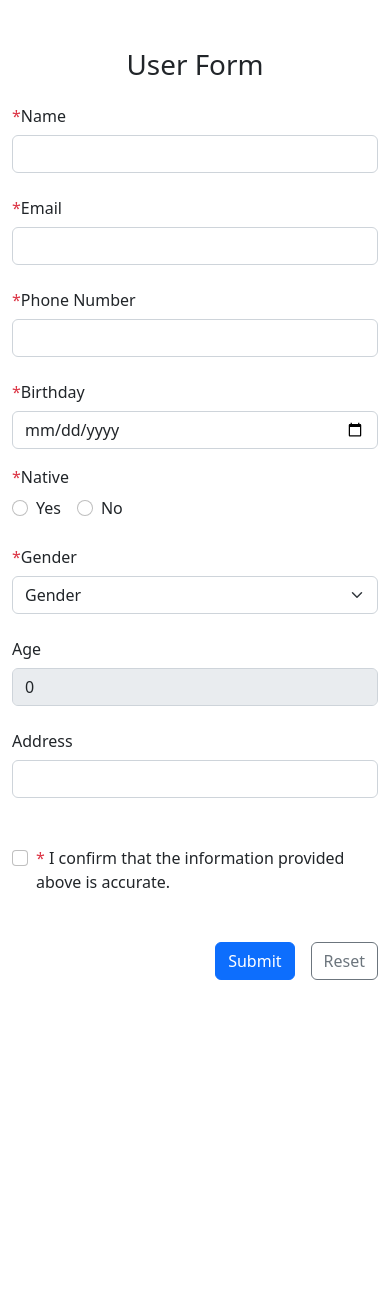
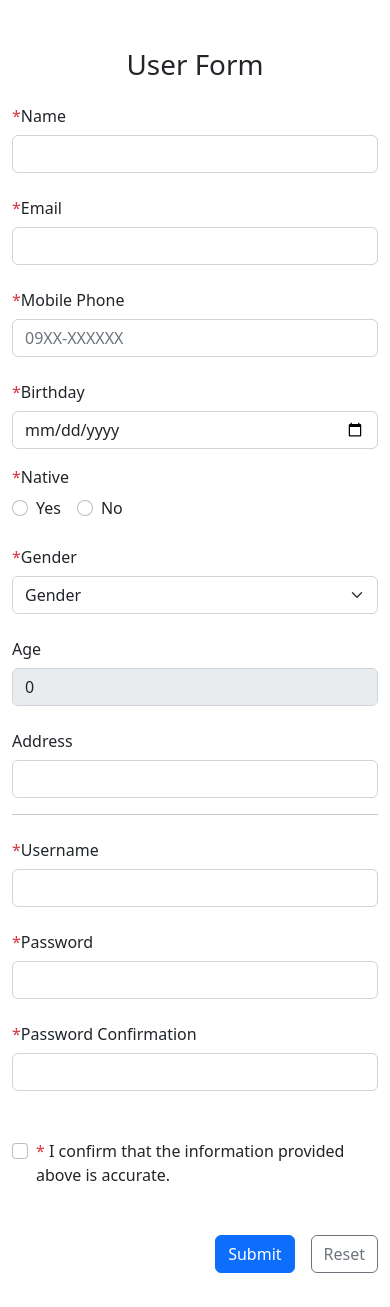
Before and after one commit to yoshiyyc/interview-cheatsheet, a React (Create React App) app: page /#/ in a window 390 px wide. Shown: the top 1307 px of the page. Before the commit the page ends 1028 px from the top, so only its background shows below. Built offline with nearby package versions, Linux system fonts and the light colour scheme.

Commit message:
Added password and phone pattern

```diff
--- a/src/pages/Form.js
+++ b/src/pages/Form.js
@@ -10,6 +10,7 @@ function Form() {
   const {
     register,
     handleSubmit,
+    watch,
     formState: { errors },
   } = useForm({
     defaultValues: {
@@ -21,6 +22,9 @@ function Form() {
       gender: "",
       age: 0,
       address: "",
+      username: "",
+      password: "",
+      passwordConfirm: "",
       agreement: false,
     },
   });
@@ -94,7 +98,7 @@ function Form() {
         </div>
         <div className="row mb-3">
           <label htmlFor="phone" className="col-sm-2 col-form-label">
-            <span className="text-danger">*</span>Phone Number
+            <span className="text-danger">*</span>Mobile Phone
           </label>
           <div className="col-sm-10">
             <input
@@ -102,15 +106,12 @@ function Form() {
               className="form-control"
               id="phone"
               name="phone"
+              placeholder="09XX-XXXXXX"
               {...register("phone", {
                 required: "Required",
-                minLength: {
-                  value: 6,
-                  message: "Phone number must be at least 6 digits",
-                },
-                maxLength: {
-                  value: 12,
-                  message: "Phone number must be at most 12 digits",
+                pattern: {
+                  value: /^09\d{2}-\d{3}-?\d{3}$/,
+                  message: "Invalid format",
                 },
               })}
             />
@@ -143,7 +144,8 @@ function Form() {
           <legend className="col-form-label col-sm-2 pt-0">
             <span className="text-danger">*</span>Native
           </legend>
-          <div className="col-sm-10 d-flex">
+          <div className="col-sm-10">
+            <div className="d-flex">
               <div className="form-check me-3">
                 <input
                   className="form-check-input"
@@ -170,13 +172,14 @@ function Form() {
                   No
                 </label>
               </div>
+            </div>
             {errors.native && (
               <p className="text-danger">{errors.native.message}</p>
             )}
           </div>
         </fieldset>
         <div className="row mb-3">
-          <label htmlFor="email" className="col-sm-2 col-form-label">
+          <label htmlFor="gender" className="col-sm-2 col-form-label">
             <span className="text-danger">*</span>Gender
           </label>
           <div className="col-sm-10">
@@ -229,6 +232,81 @@ function Form() {
             />
           </div>
         </div>
+        <hr />
+        <div className="row mb-3">
+          <label htmlFor="username" className="col-sm-2 col-form-label">
+            <span className="text-danger">*</span>Username
+          </label>
+          <div className="col-sm-10">
+            <input
+              type="text"
+              className="form-control"
+              id="username"
+              name="username"
+              {...register("username", {
+                required: "Required",
+                pattern: {
+                  value: /^[A-Za-z0-9]*$/gi,
+                  message: "Need to be in alphabets or numbers",
+                },
+              })}
+            />
+            {errors.username && (
+              <p className="text-danger">{errors.username.message}</p>
+            )}
+          </div>
+        </div>
+        <div className="row mb-3">
+          <label htmlFor="password" className="col-sm-2 col-form-label">
+            <span className="text-danger">*</span>Password
+          </label>
+          <div className="col-sm-10">
+            <input
+              type="password"
+              className="form-control"
+              id="password"
+              name="password"
+              {...register("password", {
+                required: "Required",
+                minLength: {
+                  value: 4,
+                  message: "Password needs to be at least 4 characters",
+                },
+                maxLength: {
+                  value: 20,
+                  message: "Password needs to be at most 20 characters",
+                },
+              })}
+            />
+            {errors.password && (
+              <p className="text-danger">{errors.password.message}</p>
+            )}
+          </div>
+        </div>
+        <div className="row mb-3">
+          <label htmlFor="passwordConfirm" className="col-sm-2 col-form-label">
+            <span className="text-danger">*</span>Password Confirmation
+          </label>
+          <div className="col-sm-10">
+            <input
+              type="password"
+              className="form-control"
+              id="passwordConfirm"
+              name="passwordConfirm"
+              {...register("passwordConfirm", {
+                required: "Required",
+                validate: (val) => {
+                  if (watch("password") !== val) {
+                    return "Password does not match";
+                  }
+                },
+              })}
+            />
+            {errors.passwordConfirm && (
+              <p className="text-danger">{errors.passwordConfirm.message}</p>
+            )}
+          </div>
+        </div>
         <div className="form-check mt-5 mb-3">
           <input
             type="checkbox"
```
Also changed, not shown: 5 other files (tests, documents, lock files or other folders). Lines whose indentation alone changed are shown as unchanged.
